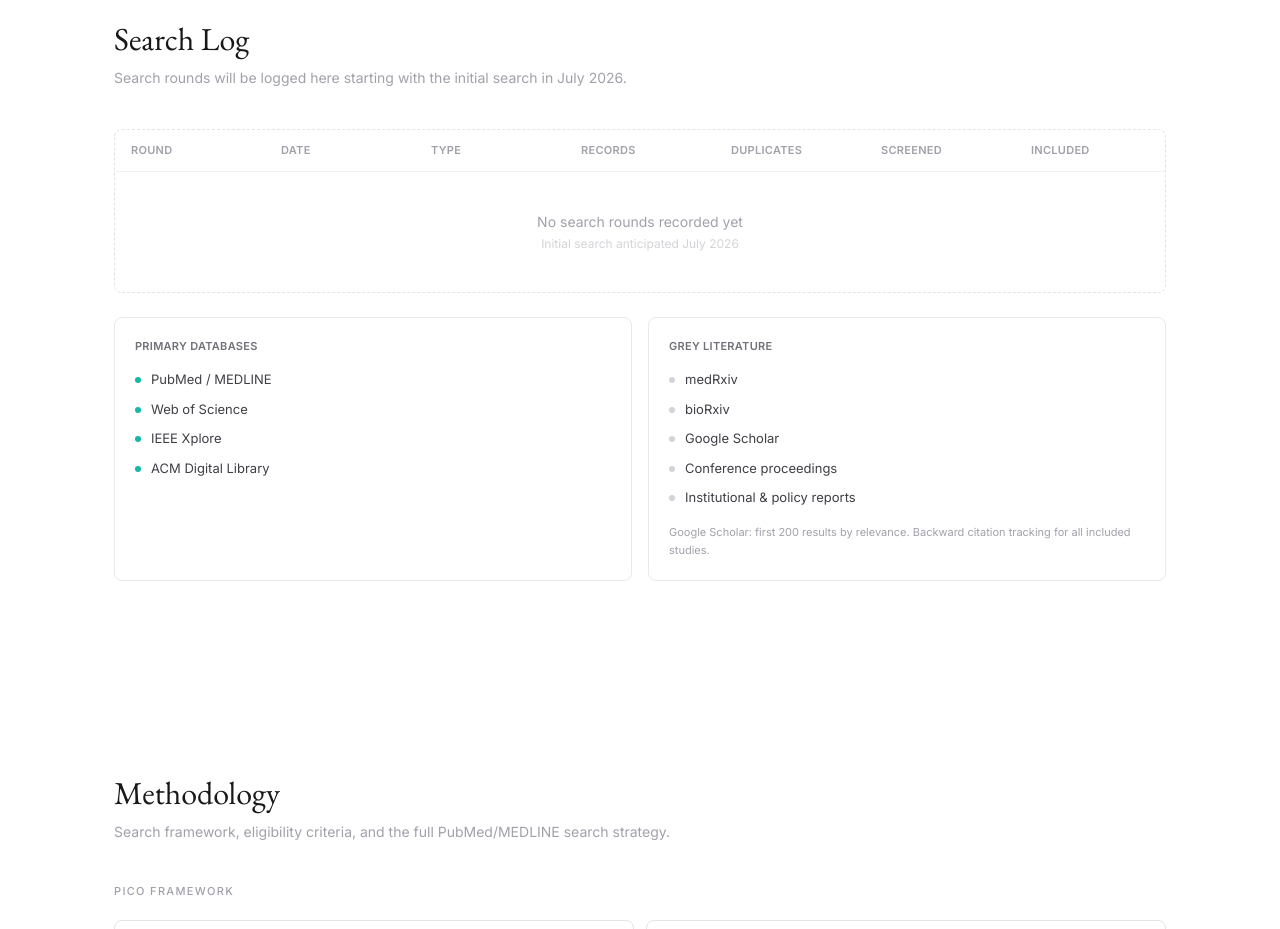
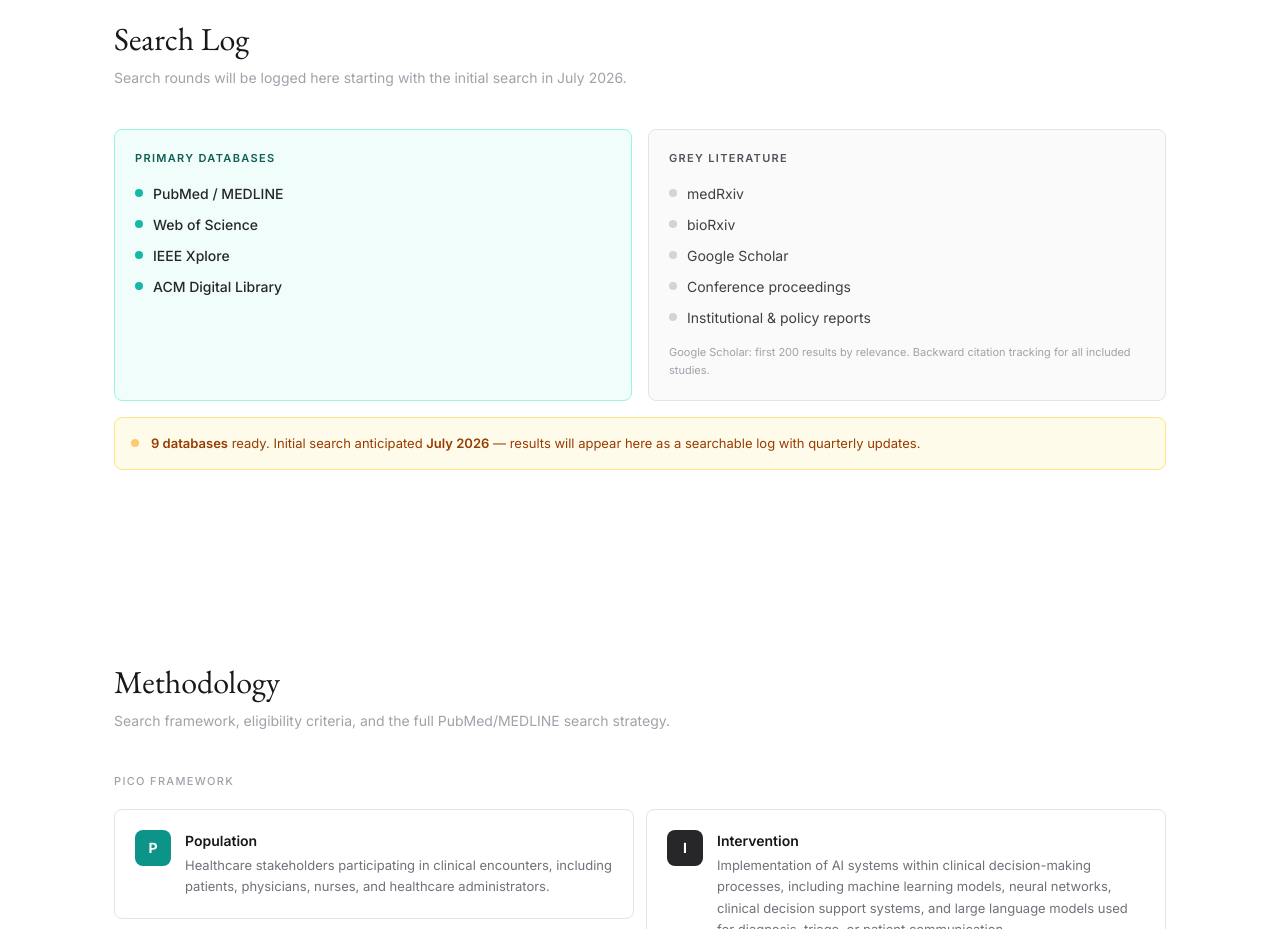
Before and after one commit to ChuehanKuo/lsr-trust, a React (Vite) app: page / in a window 1280 px wide. Shown: the part 2300-3229 px from the top of the page. Built offline with nearby package versions, Linux system fonts and the light colour scheme.

Commit message:
Redesign Search Log: colored database cards, status banner
Teal background for primary databases, gray for grey literature.
Replace empty table with an amber status bar showing database
count and expected search date.

Co-Authored-By: Claude Opus 4.6 <noreply@anthropic.com>

```diff
--- a/src/components/SearchLog.tsx
+++ b/src/components/SearchLog.tsx
@@ -24,37 +24,25 @@ function SearchPlaceholder() {
   const grey = DATABASES.filter(d => d.category === "grey");
 
   return (
-    <div className="space-y-6">
-      <div className="rounded-lg border border-dashed border-ink-200 bg-ivory-warm/50 overflow-hidden">
-        <div className="hidden md:grid grid-cols-7 text-[11px] font-semibold text-ink-400 uppercase tracking-wide border-b border-ink-200/50">
-          {["Round", "Date", "Type", "Records", "Duplicates", "Screened", "Included"].map(h => (
-            <div key={h} className="px-4 py-3">{h}</div>
-          ))}
-        </div>
-        <div className="px-4 py-10 text-center">
-          <p className="text-sm text-ink-400">No search rounds recorded yet</p>
-          <p className="text-xs text-ink-300 mt-1">Initial search anticipated July 2026</p>
-        </div>
-      </div>
-
+    <div className="space-y-4">
       <div className="grid md:grid-cols-2 gap-4">
-        <div className="p-5 rounded-lg bg-ivory border border-ink-200/80">
-          <h4 className="text-[11px] font-semibold text-ink-500 uppercase tracking-wide mb-4">Primary Databases</h4>
+        <div className="p-5 rounded-lg bg-teal-50 border border-teal-200">
+          <h4 className="text-[11px] font-semibold text-teal-800 uppercase tracking-[0.12em] mb-4">Primary Databases</h4>
           <div className="space-y-2.5">
             {primary.map(d => (
-              <div key={d.name} className="flex items-center gap-2.5 text-[13px] text-ink-700">
-                <div className="w-1.5 h-1.5 rounded-full bg-teal-500" />
+              <div key={d.name} className="flex items-center gap-2.5 text-[14px] text-ink-800 font-medium">
+                <div className="w-2 h-2 rounded-full bg-teal-500" />
                 {d.name}
               </div>
             ))}
           </div>
         </div>
-        <div className="p-5 rounded-lg bg-ivory border border-ink-200/80">
-          <h4 className="text-[11px] font-semibold text-ink-500 uppercase tracking-wide mb-4">Grey Literature</h4>
+        <div className="p-5 rounded-lg bg-ink-50 border border-ink-200">
+          <h4 className="text-[11px] font-semibold text-ink-600 uppercase tracking-[0.12em] mb-4">Grey Literature</h4>
           <div className="space-y-2.5">
             {grey.map(d => (
-              <div key={d.name} className="flex items-center gap-2.5 text-[13px] text-ink-700">
-                <div className="w-1.5 h-1.5 rounded-full bg-ink-300" />
+              <div key={d.name} className="flex items-center gap-2.5 text-[14px] text-ink-700">
+                <div className="w-2 h-2 rounded-full bg-ink-300" />
                 {d.name}
               </div>
             ))}
@@ -64,6 +52,13 @@ function SearchPlaceholder() {
           </p>
         </div>
       </div>
+
+      <div className="rounded-lg border border-amber-200 bg-amber-50 p-4 flex items-center gap-3">
+        <div className="w-2 h-2 rounded-full bg-amber-500 animate-pulse shrink-0" />
+        <p className="text-[13px] text-amber-800">
+          <span className="font-semibold">9 databases</span> ready. Initial search anticipated <span className="font-semibold">July 2026</span> — results will appear here as a searchable log with quarterly updates.
+        </p>
+      </div>
     </div>
   );
 }
@@ -71,21 +66,21 @@ function SearchPlaceholder() {
 function SearchTable() {
   return (
     <div className="rounded-lg border border-ink-200 overflow-hidden">
-      <table className="w-full text-xs">
+      <table className="w-full text-[13px]">
         <thead>
-          <tr className="bg-ivory-warm border-b border-ink-200">
+          <tr className="bg-ink-50 border-b border-ink-200">
             {["Round", "Date", "Type", "Records", "Duplicates", "Screened", "Included", "Notes"].map(h => (
-              <th key={h} className="text-left p-3 font-semibold text-ink-500 text-[11px] uppercase tracking-wide">{h}</th>
+              <th key={h} className="text-left p-3 font-medium text-ink-500 text-[11px] uppercase tracking-wide">{h}</th>
             ))}
           </tr>
         </thead>
         <tbody>
           {SEARCH_ROUNDS.map((round, i) => (
-            <tr key={round.id} className={`border-b border-ink-100 ${i % 2 === 0 ? "bg-ivory" : "bg-ivory-warm/50"}`}>
+            <tr key={round.id} className={`border-b border-ink-100 ${i % 2 === 1 ? "bg-ink-50/50" : ""}`}>
               <td className="p-3 font-semibold text-ink-900">{round.id}</td>
               <td className="p-3 text-ink-600 font-mono tabular-nums">{round.date}</td>
               <td className="p-3">
-                <span className={`px-2 py-0.5 rounded text-[10px] font-semibold ${
+                <span className={`px-2 py-0.5 rounded text-[11px] font-medium ${
                   round.type === "initial" ? "bg-teal-50 text-teal-700" : "bg-ink-100 text-ink-600"
                 }`}>{round.type}</span>
               </td>
```
